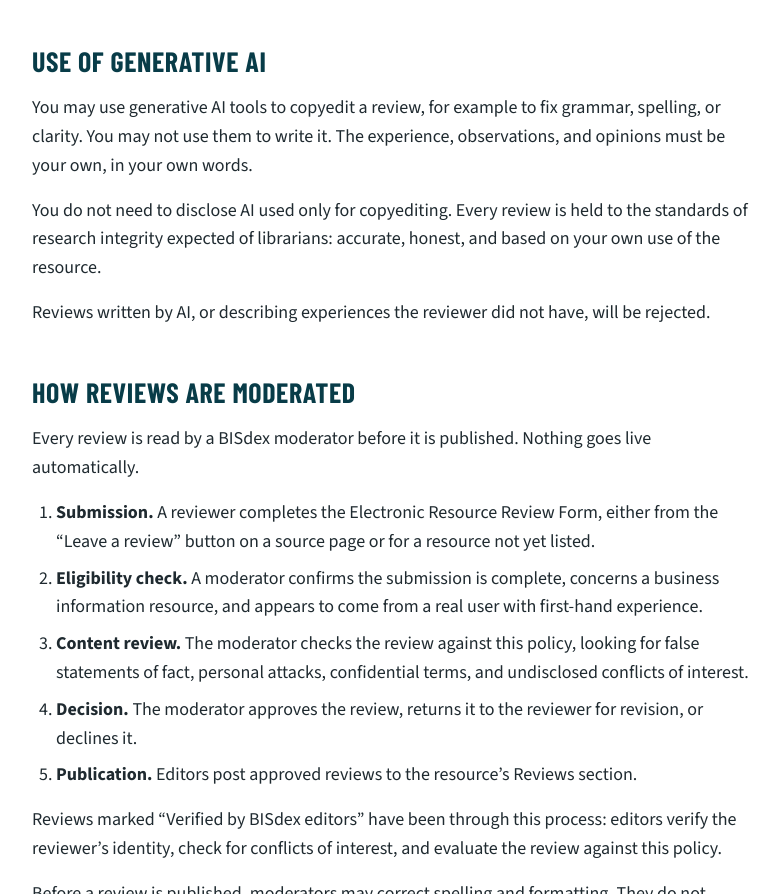
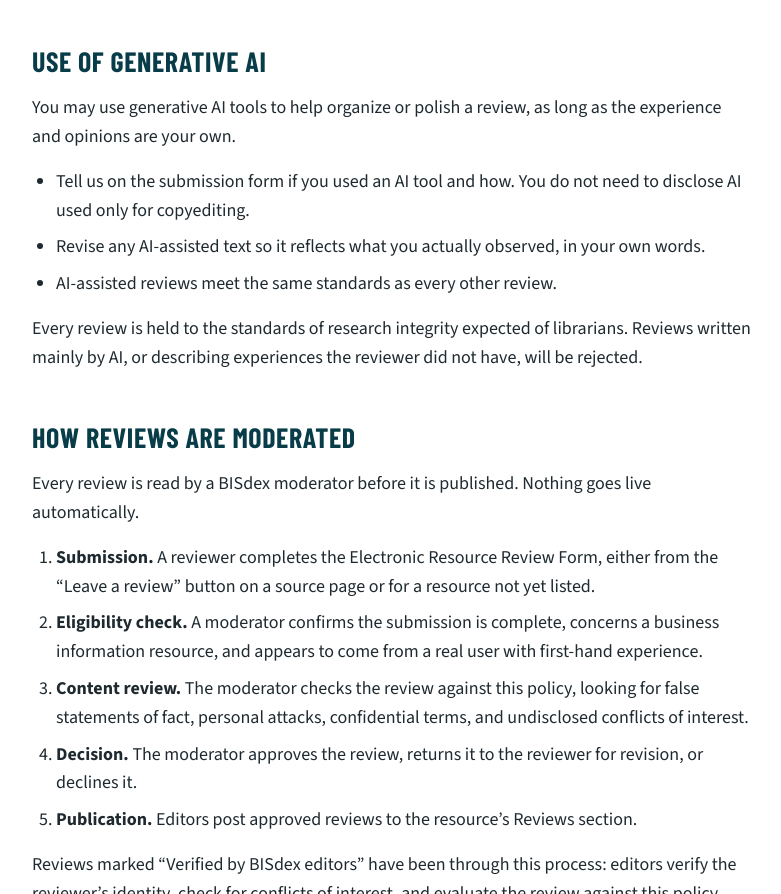
Before and after one commit to bisdexteam-site/repo, an Astro site: page /editorial-policy in a window 1280 px wide. Shown: the part 1371-2265 px from the top of the page, without its empty margins (380-1161 px from the left). Built offline with nearby package versions, Linux system fonts and the light colour scheme; Astro itself is replaced by a stand-in of ours.

Commit message:
Restore bulleted generative AI section with two additions
Task: Ad hoc (operator request)  Editorial Policy generative AI wording
Changed:
- src/content/pages/editorial-policy.md: generative AI section back to
  its bulleted form; first bullet adds that copyediting-only AI use
  needs no disclosure; closing paragraph opens with the research
  integrity standard
- docs/DESIGN.md: AI use back in the disclosure example
- PLAN.md: Q9 no longer asks about the form's AI question; log entry
Verified: npm run check (0 errors, Prettier clean); npm run build.
Not checked in a browser.
Not done / follow-ups: none
Questions for operator: none
Suggested commit message: Restore bulleted generative AI section with two additions

Co-Authored-By: Claude Opus 5.5 <noreply@anthropic.com>
Claude-Session: https://claude.ai/code/session_019AbUCHEmaitiXigSgPg7gY

```diff
--- a/src/content/pages/editorial-policy.md
+++ b/src/content/pages/editorial-policy.md
@@ -30,11 +30,13 @@ We encourage specific examples, such as a research task the resource handled wel
 
 ## Use of generative AI
 
-You may use generative AI tools to copyedit a review, for example to fix grammar, spelling, or clarity. You may not use them to write it. The experience, observations, and opinions must be your own, in your own words.
+You may use generative AI tools to help organize or polish a review, as long as the experience and opinions are your own.
 
-You do not need to disclose AI used only for copyediting. Every review is held to the standards of research integrity expected of librarians: accurate, honest, and based on your own use of the resource.
+- Tell us on the submission form if you used an AI tool and how. You do not need to disclose AI used only for copyediting.
+- Revise any AI-assisted text so it reflects what you actually observed, in your own words.
+- AI-assisted reviews meet the same standards as every other review.
 
-Reviews written by AI, or describing experiences the reviewer did not have, will be rejected.
+Every review is held to the standards of research integrity expected of librarians. Reviews written mainly by AI, or describing experiences the reviewer did not have, will be rejected.
 
 ## How reviews are moderated
 
```
Also changed, not shown: PLAN.md (+2 -1 lines), docs/DESIGN.md (+1 -1 lines).
